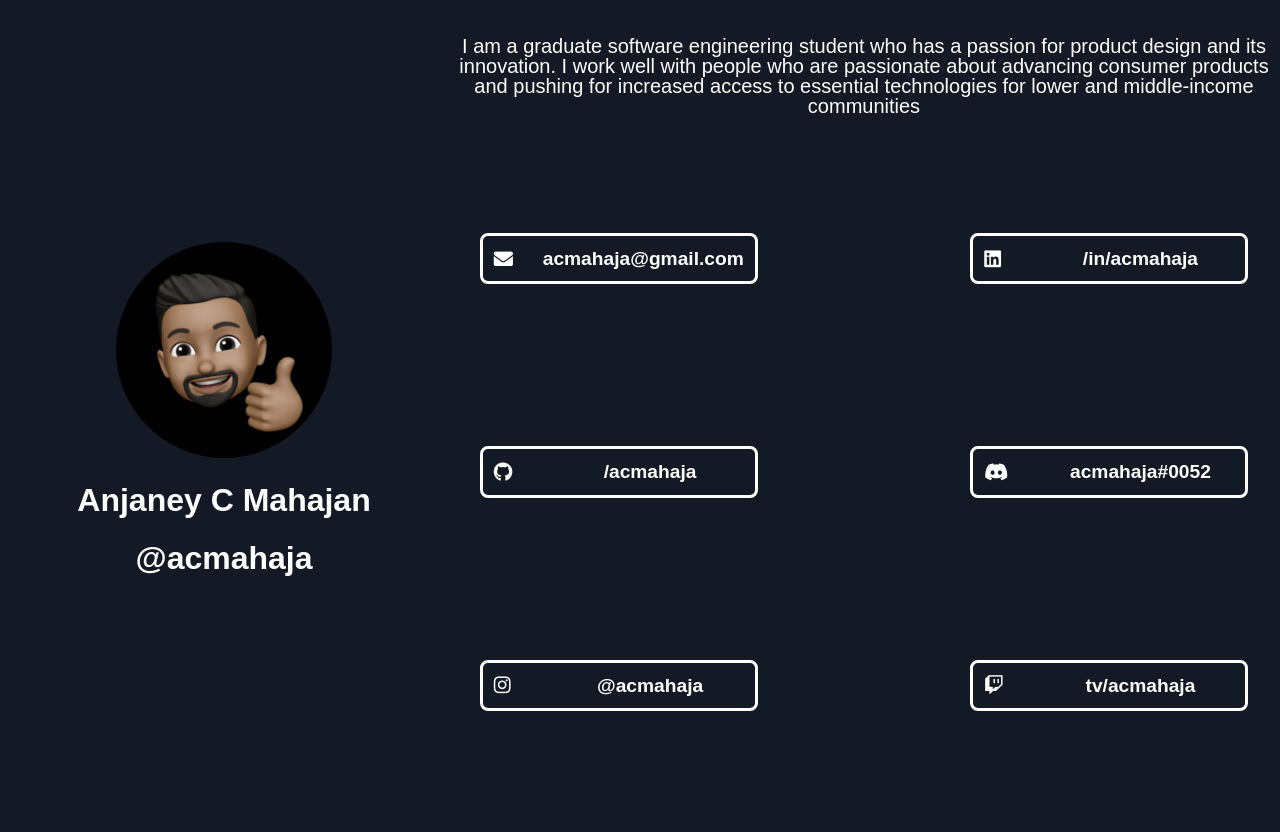
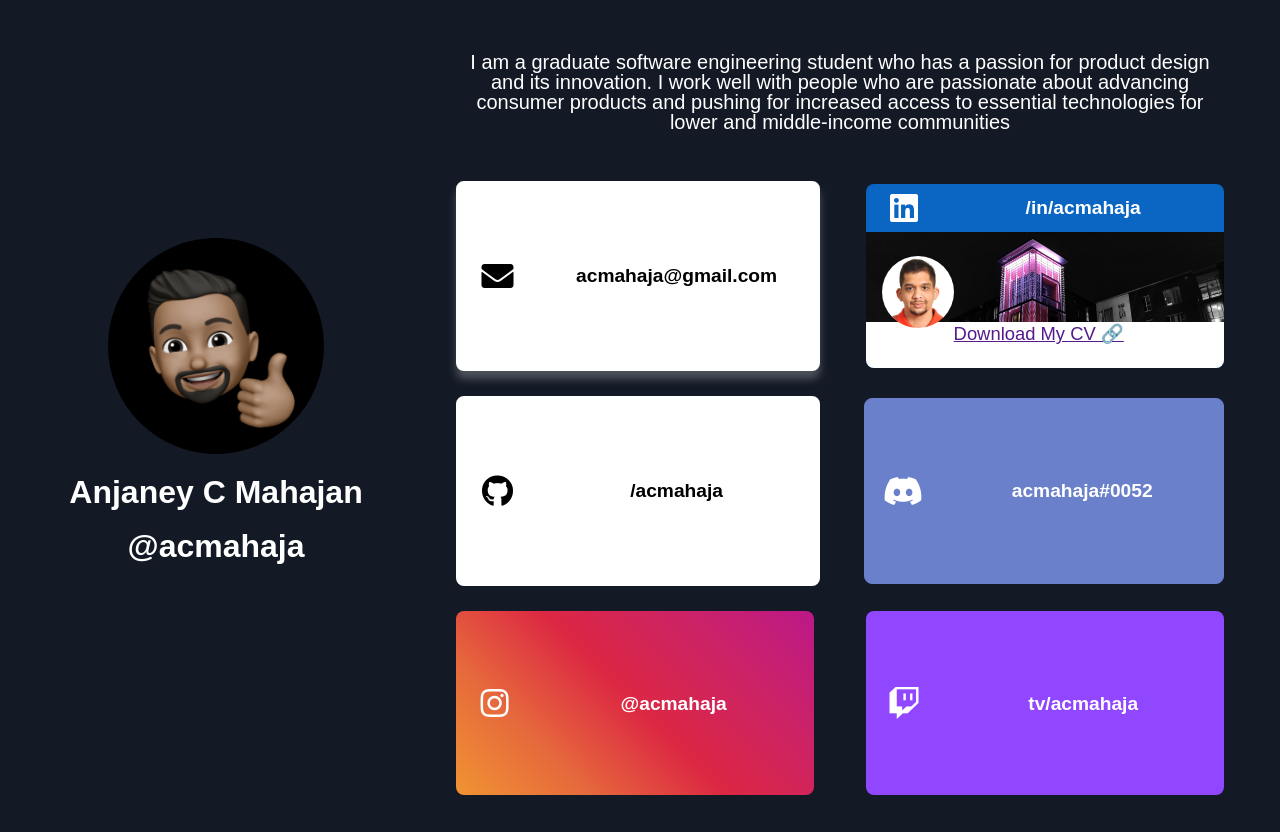
Before and after one commit to acmahaja/acmahaja.com, a PHP site: page / in a window 1280 px wide. Before the commit the page ends 711 px from the top, so only its background shows below. Run offline with PHP 8.4, Linux system fonts and the light colour scheme; some libraries are stand-ins or nearby versions.

Commit message:
Added ability to hide desktop view's divs in js

```diff
--- a/index.html
+++ b/index.html
@@ -33,11 +33,9 @@
             </div>
 
             <div class="bio">
-
                 <p>
                     I am a graduate software engineering student who has a passion for product design and its innovation. I work well with people who are passionate about advancing consumer products and pushing for increased access to essential technologies for lower and
                     middle-income communities
-
                 </p>
             </div>
             <div class="apps">
@@ -46,11 +44,20 @@
                     <div class="website">
                         acmahaja@gmail.com
                     </div>
+
                 </div>
                 <div id="linkedin" class="app linkedin" onclick="redirect(this)">
                     <div class="icon linkedin"><i class="fab fa-linkedin"></i></div>
                     <div class="website">
-                        /in/acmahaja </div>
+                        /in/acmahaja
+                    </div>
+                    <div class="dropdown" id="linkimgback">
+                        <img class="linkimgprof" src="./images/linkprofile.png" alt="" srcset="">
+                        <div class="cvlink">
+                            <a href="" class="">Download My CV 🔗</a>
+
+                        </div>
+                    </div>
                 </div>
                 <div class="app github" onclick="redirect(this)">
                     <div class="icon"><i class="fab fa-github"></i></div>
--- a/script.js
+++ b/script.js
@@ -43,4 +43,20 @@
     document.querySelector('.bio').hidden = true;
 }
 
+window.addEventListener('resize', () => {
+    if (self.innerWidth > 1000) {
+        console.log(window.innerWidth);
+        document.querySelector('.dropdown').hidden = false;
+    } else {
+        document.querySelector('.dropdown').hidden = true;
+    }
+})
+
+if (self.innerWidth > 1000) {
+    console.log(window.innerWidth);
+    document.querySelector('.dropdown').hidden = false;
+} else {
+    document.querySelector('.dropdown').hidden = true;
+}
+
 // self.addEventListener('')
--- a/style.css
+++ b/style.css
@@ -355,22 +298,74 @@ h3 {
     }
 }
 
+@media(max-content: 999px) {
+    .profile:hover {
+        background: #f09433;
+        background: -moz-linear-gradient(45deg, rgb(36, 24, 88) 0%, #0a66c2 100%);
+        background: -webkit-linear-gradient(45deg, rgb(24, 24, 88) 0%, #0a66c2 100%);
+        background: linear-gradient(45deg, rgb(24, 24, 88) 0%, #0a66c2 100%);
+        color: white;
+        border-radius: 2rem;
+        transform: translateY(-.4vh);
+        margin-bottom: .5em;
+        box-shadow: 0em .5em .5em rgba(10, 102, 194, .25);
+    }
+    .app:hover {
+        transform: translateY(-.75vh);
+    }
+    .envelope:nth-of-type(1):hover {
+        background-color: white;
+        color: black;
+        box-shadow: 0em .5em .5em rgba(255, 255, 255, .25);
+    }
+    .linkedin:nth-of-type(2):hover {
+        background-color: #0a66c2;
+        color: white;
+        border: #0a66c2;
+        box-shadow: 0em .5em .5em rgba(10, 102, 194, .5);
+    }
+    .github:nth-of-type(3):hover {
+        background-color: white;
+        color: black;
+        box-shadow: 0em .5em .5em rgba(255, 255, 255, .25);
+    }
+    .discord:nth-of-type(4):hover {
+        background-color: #6a80ca;
+        border: 1px solid #6a80ca;
+        box-shadow: 0em .5em .5em rgba(106, 128, 202, .5);
+    }
+    .instagram:nth-of-type(5):hover {
+        background: #f09433;
+        background: -moz-linear-gradient(45deg, #f09433 0%, #e6683c 25%, #dc2743 50%, #cc2366 75%, #bc1888 100%);
+        background: -webkit-linear-gradient(45deg, #f09433 0%, #e6683c 25%, #dc2743 50%, #cc2366 75%, #bc1888 100%);
+        background: linear-gradient(45deg, #f09433 0%, #e6683c 25%, #dc2743 50%, #cc2366 75%, #bc1888 100%);
+        filter: progid: DXImageTransform.Microsoft.gradient( startColorstr='#f09433', endColorstr='#bc1888', GradientType=1);
+        border: none;
+        box-shadow: 0em .5em .5em rgba(220, 39, 67, .25);
+    }
+    .twitch:nth-of-type(6):hover {
+        border: #9147ff;
+        background-color: #9147ff;
+        box-shadow: 0em .5em .5em rgba(145, 71, 255, .5);
+    }
+}
+
 @media (min-width: 1000px) {
     .ver {
         flex-direction: column;
         flex-wrap: wrap;
+        padding: 1rem;
+        height: 100vh;
     }
     .profile {
-        height: 25rem;
-        width: 22rem;
-        height: 100vh;
-        padding: 25vh 0;
-        width: 35vw;
+        height: 46vh;
+        width: 25vw;
+        margin: 25vh 0vw 25vh 0vh;
     }
     .bio {
         visibility: visible;
         height: 15vh;
-        width: 65vw;
+        width: 60vw;
         display: flex;
         flex-direction: column;
         justify-content: center;
@@ -383,13 +378,102 @@ h3 {
         height: 80vh;
     }
     .app {
-        width: 250px;
-        height: 1.5rem;
+        height: 23vh;
+        width: 28vw;
+        display: flex;
+        flex-direction: row;
+        flex-wrap: wrap;
+        padding: 0vh 0vw;
+        text-align: center;
     }
     .icon {
-        font-size: 1.2em;
+        font-size: 2em;
+        width: 6vw;
+        height: fit-content;
+        display: flex;
+        flex-direction: column;
+        justify-content: center;
+        height: 6vh;
     }
     .website {
         font-size: 1.2em;
+        height: fit-content;
+        width: 22vw;
+        display: flex;
+        flex-direction: column;
+        justify-content: center;
+        height: 6vh;
+    }
+    .dropdown {
+        background: url("./images/linkedin-background.jpeg");
+        background-repeat: no-repeat;
+        background-size: contain;
+        height: 14vh;
+        width: 28vw;
+        display: block;
+        background-color: white;
+        border-bottom-left-radius: .5rem;
+        border-bottom-right-radius: .5rem;
+        padding-top: 3vh;
+        display: flex;
+        flex-direction: row;
+        flex-wrap: nowrap;
+    }
+    .linkimgprof {
+        border-radius: 50%;
+        height: 9vh;
+        margin-left: 1.25vw;
+    }
+    .cvlink {
+        text-decoration: none;
+        display: flex;
+        flex-direction: column-reverse;
+        justify-content: last baseline;
+        flex-wrap: nowrap;
+        padding: 3vh 0;
+        width: 100vw;
+        text-align: left;
+        font-size: 1.15rem;
+    }
+    .envelope:nth-of-type(1) {
+        background-color: white;
+        color: black;
+        box-shadow: 0em .5em .5em rgba(255, 255, 255, .25);
+    }
+    .linkedin:nth-of-type(2) {
+        background-color: #0a66c2;
+        color: white;
+        border: #0a66c2;
+    }
+    .github:nth-of-type(3) {
+        background-color: white;
+        color: black;
+    }
+    .discord:nth-of-type(4) {
+        background-color: #6a80ca;
+        border: 1px solid #6a80ca;
+    }
+    .instagram:nth-of-type(5) {
+        background: #f09433;
+        background: -moz-linear-gradient(45deg, #f09433 0%, #e6683c 25%, #dc2743 50%, #cc2366 75%, #bc1888 100%);
+        background: -webkit-linear-gradient(45deg, #f09433 0%, #e6683c 25%, #dc2743 50%, #cc2366 75%, #bc1888 100%);
+        background: linear-gradient(45deg, #f09433 0%, #e6683c 25%, #dc2743 50%, #cc2366 75%, #bc1888 100%);
+        filter: progid: DXImageTransform.Microsoft.gradient( startColorstr='#f09433', endColorstr='#bc1888', GradientType=1);
+        border: none;
+    }
+    .twitch:nth-of-type(6) {
+        border: #9147ff;
+        background-color: #9147ff;
+    }
+    .profile:hover {
+        background: #f09433;
+        background: -moz-linear-gradient(45deg, rgb(36, 24, 88) 0%, #0a66c2 100%);
+        background: -webkit-linear-gradient(45deg, rgb(24, 24, 88) 0%, #0a66c2 100%);
+        background: linear-gradient(45deg, rgb(24, 24, 88) 0%, #0a66c2 100%);
+        color: white;
+        border-radius: 2rem;
+        transform: translateY(-.4vh);
+        margin-bottom: .5em;
+        box-shadow: 0em .5em .5em rgba(10, 102, 194, .25);
     }
 }
```
Also changed, not shown: other parts of style.css (+0 -57 lines), images/linkprofile.png (added).
